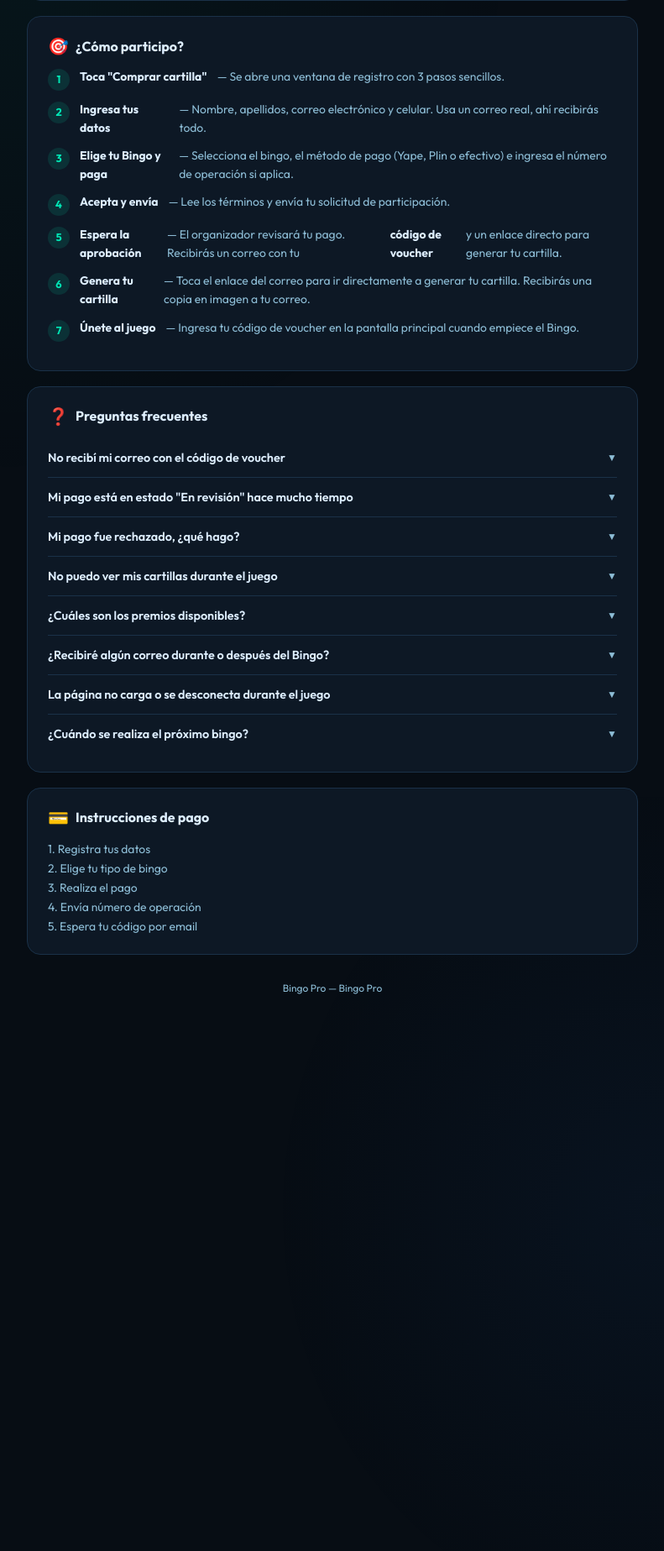
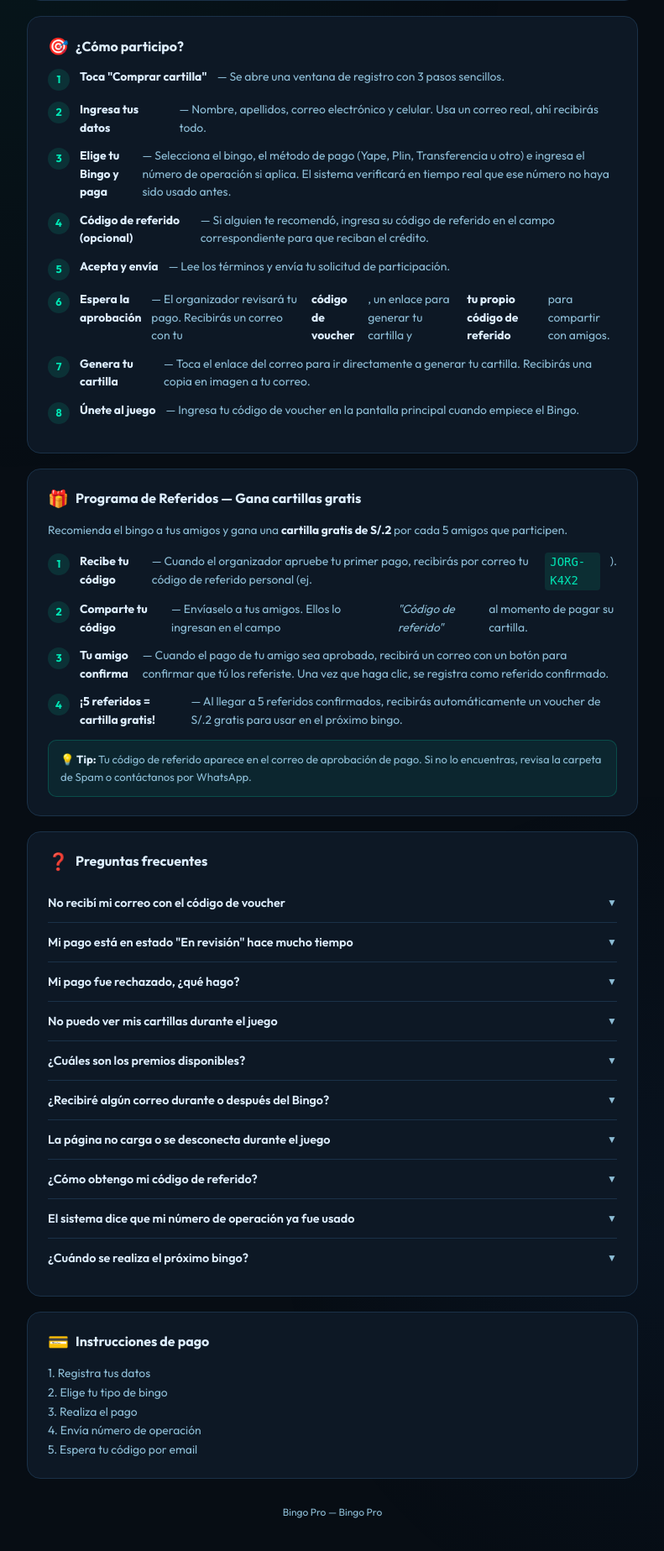
Before and after one commit to jorgerensoraji/Bingo_Web2, a Flask app: page /ayuda in a window 1280 px wide. Shown: the part 266-2113 px from the top of the page at 84% size, without its empty margins (244-1035 px from the left). Run offline with Flask 3, Linux system fonts and the light colour scheme; data that the repository does not hold is empty.

Commit message:
Update /ayuda with referral program info and new feature docs
- Add referral program card with 4-step walkthrough
- Update participation steps: mention optional referral code field and real-time duplicate op number validation
- Add referral code to approval email description
- Add 2 new FAQ: how to get referral code, duplicate operation number error

Co-Authored-By: Claude Sonnet 4.6 <noreply@anthropic.com>

```diff
--- a/templates/ayuda.html
+++ b/templates/ayuda.html
@@ -81,7 +81,7 @@
   overflow: hidden;
   transition: max-height .3s ease, padding .3s ease;
 }
-.faq-item.open .faq-a { max-height: 700px; padding-bottom: 14px; }
+.faq-item.open .faq-a { max-height: 900px; padding-bottom: 14px; }
 .faq-a ol, .faq-a ul { padding-left: 18px; margin-top: 6px; }
 .faq-a li { margin-bottom: 4px; }
 .faq-a strong { color: var(--text); }
@@ -235,12 +235,40 @@
     <ol class="steps-list">
       <li><strong>Toca "Comprar cartilla"</strong> — Se abre una ventana de registro con 3 pasos sencillos.</li>
       <li><strong>Ingresa tus datos</strong> — Nombre, apellidos, correo electrónico y celular. Usa un correo real, ahí recibirás todo.</li>
-      <li><strong>Elige tu Bingo y paga</strong> — Selecciona el bingo, el método de pago (Yape, Plin o efectivo) e ingresa el número de operación si aplica.</li>
+      <li><strong>Elige tu Bingo y paga</strong> — Selecciona el bingo, el método de pago (Yape, Plin, Transferencia u otro) e ingresa el número de operación si aplica. El sistema verificará en tiempo real que ese número no haya sido usado antes.</li>
+      <li><strong>Código de referido (opcional)</strong> — Si alguien te recomendó, ingresa su código de referido en el campo correspondiente para que reciban el crédito.</li>
       <li><strong>Acepta y envía</strong> — Lee los términos y envía tu solicitud de participación.</li>
-      <li><strong>Espera la aprobación</strong> — El organizador revisará tu pago. Recibirás un correo con tu <strong>código de voucher</strong> y un enlace directo para generar tu cartilla.</li>
+      <li><strong>Espera la aprobación</strong> — El organizador revisará tu pago. Recibirás un correo con tu <strong>código de voucher</strong>, un enlace para generar tu cartilla y <strong>tu propio código de referido</strong> para compartir con amigos.</li>
       <li><strong>Genera tu cartilla</strong> — Toca el enlace del correo para ir directamente a generar tu cartilla. Recibirás una copia en imagen a tu correo.</li>
       <li><strong>Únete al juego</strong> — Ingresa tu código de voucher en la pantalla principal cuando empiece el Bingo.</li>
     </ol>
+  </div>
+
+  <!-- ── Programa de Referidos ── -->
+  <div class="card">
+    <div class="card-title"><span class="icon">🎁</span> Programa de Referidos — Gana cartillas gratis</div>
+    <p style="font-size:.86rem;color:var(--muted);line-height:1.6;margin-bottom:16px;">
+      Recomienda el bingo a tus amigos y gana una <strong style="color:var(--text)">cartilla gratis de S/.2</strong> por cada 5 amigos que participen.
+    </p>
+    <ol class="steps-list">
+      <li>
+        <strong>Recibe tu código</strong> — Cuando el organizador apruebe tu primer pago, recibirás por correo tu código de referido personal (ej. <span style="font-family:monospace;color:var(--accent);background:rgba(0,229,180,.1);padding:1px 6px;border-radius:4px;">JORG-K4X2</span>).
+      </li>
+      <li>
+        <strong>Comparte tu código</strong> — Envíaselo a tus amigos. Ellos lo ingresan en el campo <em>"Código de referido"</em> al momento de pagar su cartilla.
+      </li>
+      <li>
+        <strong>Tu amigo confirma</strong> — Cuando el pago de tu amigo sea aprobado, recibirá un correo con un botón para confirmar que tú los referiste. Una vez que haga clic, se registra como referido confirmado.
+      </li>
+      <li>
+        <strong>¡5 referidos = cartilla gratis!</strong> — Al llegar a 5 referidos confirmados, recibirás automáticamente un voucher de S/.2 gratis para usar en el próximo bingo.
+      </li>
+    </ol>
+    <div style="background:rgba(0,229,180,.07);border:1px solid rgba(0,229,180,.2);border-radius:10px;padding:12px 14px;margin-top:6px;">
+      <div style="font-size:.82rem;color:var(--muted);line-height:1.6;">
+        💡 <strong style="color:var(--text)">Tip:</strong> Tu código de referido aparece en el correo de aprobación de pago. Si no lo encuentras, revisa la carpeta de Spam o contáctanos por WhatsApp.
+      </div>
+    </div>
   </div>
 
   <!-- ── FAQ ── -->
@@ -323,7 +351,7 @@
       <div class="faq-a">
         Sí, recibirás 3 correos en total:
         <ol>
-          <li><strong>Código de voucher</strong> — Cuando el organizador apruebe tu pago, con un enlace directo para generar tu cartilla.</li>
+          <li><strong>Código de voucher</strong> — Cuando el organizador apruebe tu pago, con un enlace directo para generar tu cartilla y tu <strong>código de referido personal</strong>.</li>
           <li><strong>Tu cartilla en imagen</strong> — Cuando generes tu cartilla, recibirás una copia en PNG para guardarla.</li>
           <li><strong>Resumen del Bingo</strong> — Al terminar el bingo, recibirás todas las bolillas sorteadas y tu cartilla con los números marcados.</li>
         </ol>
@@ -343,6 +371,26 @@
           <li>Si el problema continúa, cierra otras aplicaciones y pestañas abiertas.</li>
           <li>Las bolillas ya sorteadas siempre estarán visibles al reconectarte, no perderás el progreso.</li>
         </ol>
+      </div>
+    </div>
+
+    <div class="faq-item">
+      <button class="faq-q">
+        ¿Cómo obtengo mi código de referido?
+        <span class="faq-arrow">&#9660;</span>
+      </button>
+      <div class="faq-a">
+        Tu código de referido se genera automáticamente cuando realizas tu primer pago aprobado. Lo encontrarás en el correo de aprobación, en una sección destacada. Tiene el formato <strong>XXXX-YYYY</strong> (ej. JORG-K4X2). Si no lo ves, revisa tu carpeta de <strong>Spam</strong> o escríbenos por WhatsApp para que te lo enviemos.
+      </div>
+    </div>
+
+    <div class="faq-item">
+      <button class="faq-q">
+        El sistema dice que mi número de operación ya fue usado
+        <span class="faq-arrow">&#9660;</span>
+      </button>
+      <div class="faq-a">
+        Esto ocurre cuando alguien ya registró ese mismo número de operación anteriormente. Verifica que estás ingresando el número correcto de tu comprobante de pago (Yape, Plin, transferencia, etc.). Si el número es correcto y el problema persiste, contáctanos por WhatsApp con una captura de pantalla de tu operación.
       </div>
     </div>
 
```
